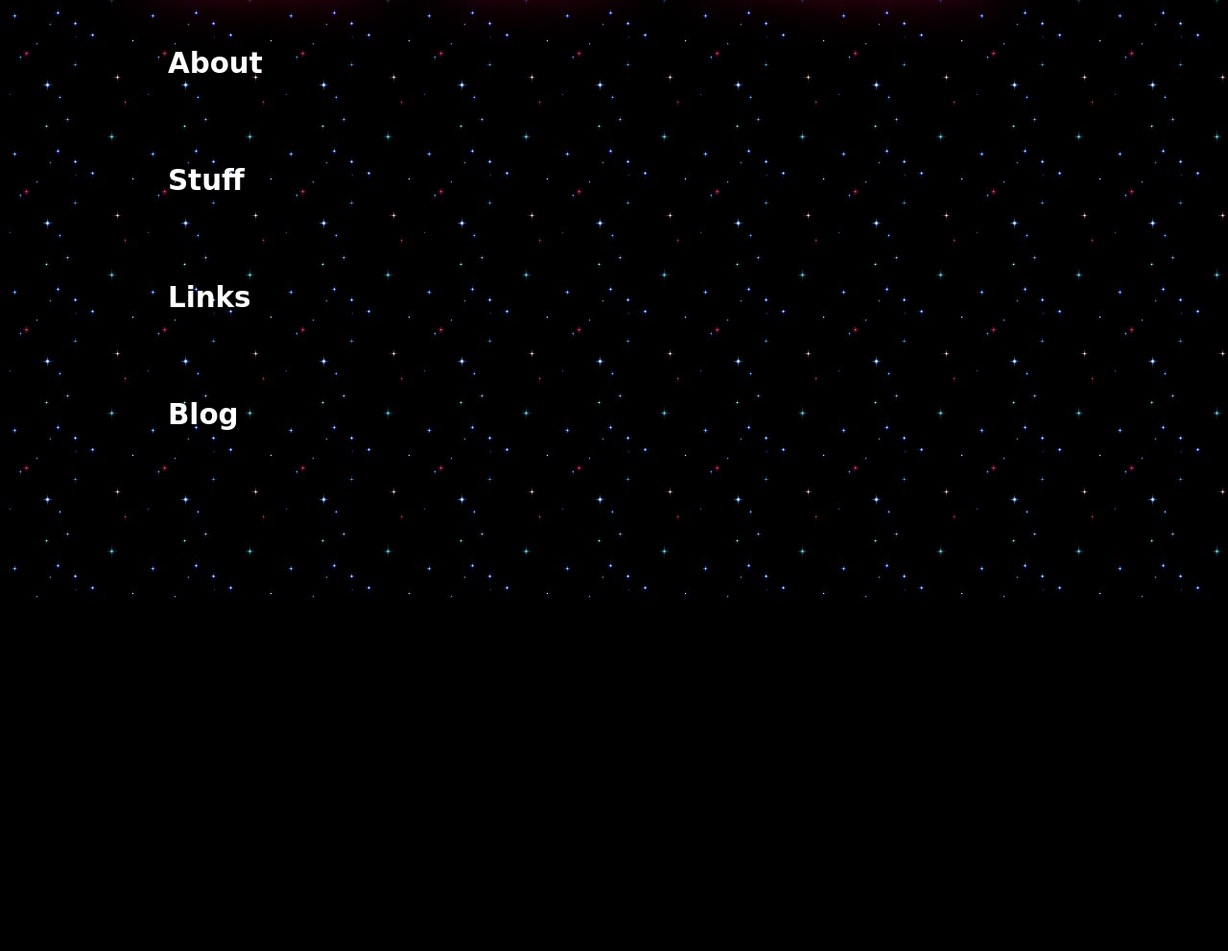
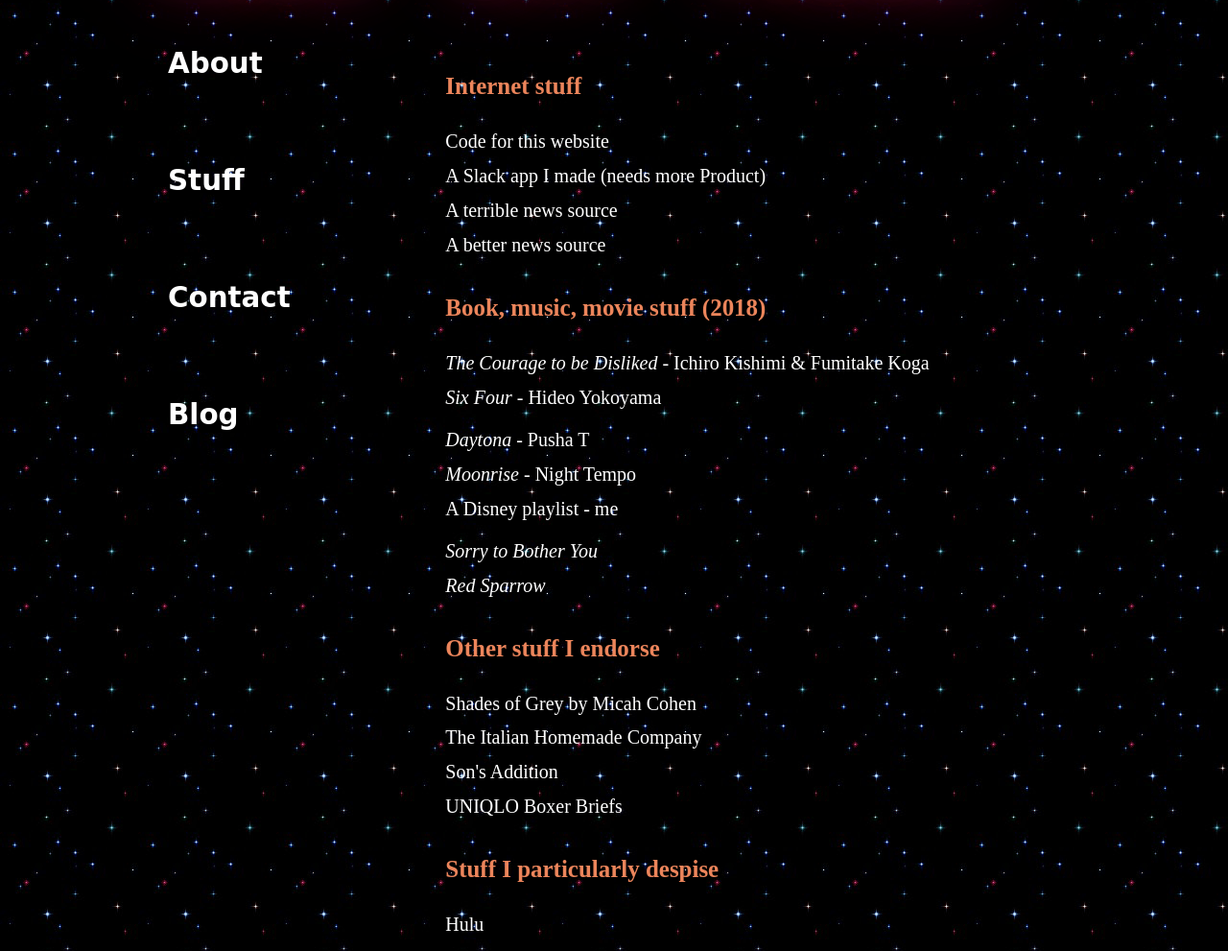
Before and after one commit to codewithmilo/milo-dot-pizza, a PHP site: page /stuff.php in a window 1280 px wide. Shown: the part 173-1164 px from the top of the page at 96% size. Before the commit the page ends 797 px from the top, so only its background shows below. Run offline with PHP 8.4, Linux system fonts and the light colour scheme.

Commit message:
a couple changes to about, and a done stuff page

```diff
--- a/js/header.js
+++ b/js/header.js
@@ -15,7 +15,7 @@
 <table id="nav">\
     <tr class="menu"><td><img class="select" src="/images/lifeforce-ship-still.gif" /></td><td class="menu-item"><a id="about" href="about"><b>About</b></a></td></tr>\
     <tr class="menu"><td><img class="select" src="/images/lifeforce-ship-still.gif" /></td><td class="menu-item"><a id="stuff" href="stuff"><b>Stuff</b></a></td></tr>\
-    <tr class="menu"><td><img class="select" src="/images/lifeforce-ship-still.gif" /></td><td class="menu-item"><a id="links" href="links"><b>Links</b></a></td></tr>\
+    <tr class="menu"><td><img class="select" src="/images/lifeforce-ship-still.gif" /></td><td class="menu-item"><a id="contact" href="contact"><b>Contact</b></a></td></tr>\
     <tr class="menu"><td><img class="select" src="/images/lifeforce-ship-still.gif" /></td><td class="menu-item"><a id="blog" href="http://album-reviews.herokuapp.com"><b>Blog</b></a></td></tr>\
 </table>\
 ');
--- a/stuff.php
+++ b/stuff.php
@@ -1,8 +1,43 @@
 <!DOCTYPE html>
 <html>
 	<head>
+		<meta charset="utf-8">
+		<link rel="stylesheet" type="text/css" href="/style/base.css" />
+		<link rel="stylesheet" type="text/css" href="/style/stuff.css" />
 		<script src="/js/header.js"></script>
 	</head>
 <body>
+	<table id="content">
+		<tr><td><h3>Internet stuff</h3></td></tr>
+		<tr><td><a href="https://github.com/codewithmilo/milo-dot-pizza">Code for this website</a></td></tr>
+		<tr><td><a href="https://github.com/codewithmilo/questionbox">A Slack app I made (needs more Product)</a></td></tr>
+		<tr><td><a href="http://n-gate.com">A terrible news source</a></td></tr>
+		<tr><td><a href="https://siftnewstherapy.com">A better news source</a></td></tr>
+		<tr><td></td></tr>
+		<tr><td></td></tr>
+		<tr><td><h3>Book, music, movie stuff (2018)</h3></td></tr>
+		<tr><td><a href="https://www.amazon.com/dp/B078MDSV8T"><i>The Courage to be Disliked</i> - Ichiro Kishimi & Fumitake Koga</a></td></tr>
+		<tr><td><a href="https://www.amazon.com/dp/B01IA6NVCE"><i>Six Four</i> - Hideo Yokoyama</a></td></tr>
+		<tr><td></td></tr><!-- I'm doing this because I'm lazy!! -->
+		<tr><td></td></tr>
+		<tr><td><a href="https://shop.kingpush.com/products/daytona-vinyl-digital-album"><i>Daytona</i> - Pusha T</a></td></tr>
+		<tr><td><a href="https://nighttempo.bandcamp.com/album/moonrise"><i>Moonrise</i> - Night Tempo</a></td></tr>
+		<tr><td><a href="spotify:user:milowata:playlist:4eE0AnTJh63zwluj3YSyHT">A Disney playlist - me</a></td></tr>
+		<tr><td></td></tr>
+		<tr><td></td></tr>
+		<tr><td><a href="http://sorrytobotheryou.movie"><i>Sorry to Bother You</i></a></td></tr>
+		<tr><td><a href="https://www.youtube.com/watch?v=PmUL6wMpMWw"><i>Red Sparrow</i></a></td></tr>
+		<tr><td></td></tr>
+		<tr><td></td></tr>
+		<tr><td><h3>Other stuff I endorse</h3></td></tr>
+		<tr><td><a href="https://www.shadesofgreyclothing.com">Shades of Grey by Micah Cohen</a></td></tr>
+		<tr><td><a href="http://www.italianhomemadecompany.com">The Italian Homemade Company</a></td></tr>
+		<tr><td><a href="http://www.sonsaddition.com">Son's Addition</a></td></tr>
+		<tr><td><a href="https://www.uniqlo.com/us/en/men/underwear">UNIQLO Boxer Briefs</a></td></tr>
+		<tr><td></td></tr>
+		<tr><td></td></tr>
+		<tr><td><h3>Stuff I particularly despise</h3></td></tr>
+		<tr><td><a>Hulu</a></td></tr>
+	</table>
 </body>
 </html>
--- a/style/about.css
+++ b/style/base.css
@@ -7,10 +7,3 @@
     font-size: 16pt;
     line-height: 2;
 }
-#me {
-    border-radius: 50%;
-    width: 300px;
-}
-#top {
-    padding-left: 13%;
-}
--- /dev/null
+++ b/style/stuff.css
@@ -0,0 +1,15 @@
+#content td {
+    padding-left: 18%;
+    text-decoration: none;
+    line-height: 1.5;
+}
+#content a {
+    text-decoration: none;
+    color: white;
+    font-size: 15pt;
+}
+#content a:hover { text-decoration: underline; }
+h3 {
+    color: #EC855B;
+    line-height: 1;
+}
--- a/templates/header.html
+++ b/templates/header.html
@@ -14,6 +14,6 @@
 <table id="nav">
     <tr class="menu"><td><img class="select" src="/images/lifeforce-ship-still.gif" /></td><td class="menu-item"><a id="about" href="about"><b>About</b></a></td></tr>
     <tr class="menu"><td><img class="select" src="/images/lifeforce-ship-still.gif" /></td><td class="menu-item"><a id="stuff" href="stuff"><b>Stuff</b></a></td></tr>
-    <tr class="menu"><td><img class="select" src="/images/lifeforce-ship-still.gif" /></td><td class="menu-item"><a id="links" href="links"><b>Links</b></a></td></tr>
+    <tr class="menu"><td><img class="select" src="/images/lifeforce-ship-still.gif" /></td><td class="menu-item"><a id="contact" href="contact"><b>Contact</b></a></td></tr>
     <tr class="menu"><td><img class="select" src="/images/lifeforce-ship-still.gif" /></td><td class="menu-item"><a id="blog" href="http://album-reviews.herokuapp.com"><b>Blog</b></a></td></tr>
 </table>
```
Also changed, not shown: about.php (+12 -4 lines).
